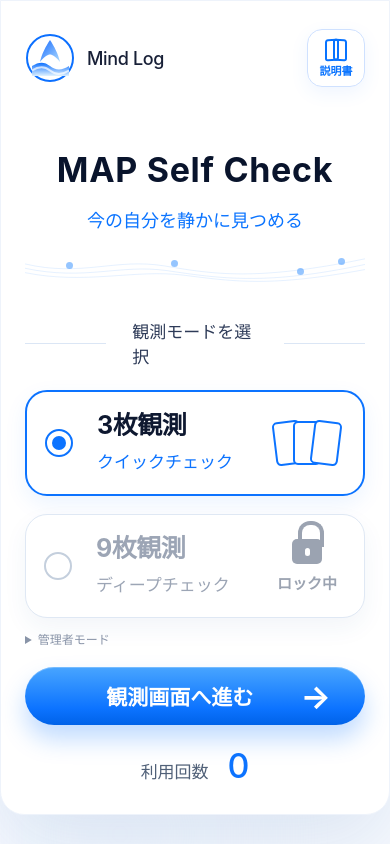
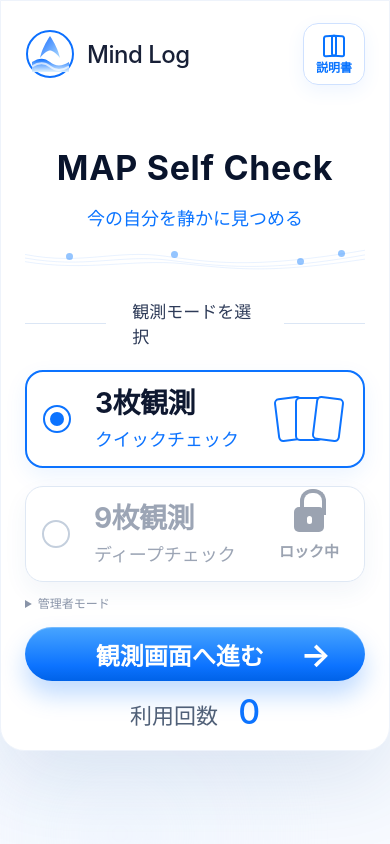
Before and after one commit to mindlog-log/map-self-check-v2, a React (Vite) app: page / in a window 390 px wide. Built offline with nearby package versions, Linux system fonts and the light colour scheme.

Commit message:
Update App.css

```diff
--- a/src/App.css
+++ b/src/App.css
@@ -1304,3 +1304,159 @@ button, input { font: inherit; }
     margin-bottom: 0 !important;
   }
 }
+/* ===== TOP・観測準備画面をスマホ1画面寄せに圧縮 ===== */
+
+@media (max-width: 760px) {
+  /* 共通：スマホ時の余白を詰める */
+  .home-panel,
+  .observe-panel {
+    min-height: auto !important;
+    padding-top: 22px !important;
+    padding-bottom: 18px !important;
+  }
+
+  .home-panel .header-row,
+  .observe-panel .header-row {
+    margin-bottom: 18px !important;
+  }
+
+  .home-panel .brand img,
+  .observe-panel .brand img {
+    width: 48px !important;
+    height: 48px !important;
+  }
+
+  .home-panel .brand span,
+  .observe-panel .brand span {
+    font-size: 24px !important;
+  }
+
+  .home-panel .mini-nav,
+  .observe-panel .mini-nav,
+  .home-panel .ghost-button,
+  .observe-panel .ghost-button {
+    width: 62px !important;
+    height: 62px !important;
+    font-size: 12px !important;
+  }
+
+  /* TOP画面 */
+  .home-panel .hero {
+    margin-top: 28px !important;
+    margin-bottom: 18px !important;
+  }
+
+  .home-panel .hero h1 {
+    font-size: 42px !important;
+    line-height: 1.05 !important;
+    margin-bottom: 12px !important;
+  }
+
+  .home-panel .hero p {
+    font-size: 19px !important;
+    line-height: 1.35 !important;
+  }
+
+  .home-panel .energy-wave {
+    height: 38px !important;
+    margin: 8px 0 22px !important;
+  }
+
+  .home-panel .section-title,
+  .home-panel .mode-title {
+    margin: 12px 0 14px !important;
+    font-size: 24px !important;
+    line-height: 1.25 !important;
+  }
+
+  .home-panel .mode-card,
+  .home-panel .option-card {
+    min-height: 82px !important;
+    padding: 12px 16px !important;
+    border-radius: 18px !important;
+  }
+
+  .home-panel .mode-card strong,
+  .home-panel .option-card strong {
+    font-size: 28px !important;
+    line-height: 1.1 !important;
+  }
+
+  .home-panel .mode-card small,
+  .home-panel .option-card small {
+    font-size: 18px !important;
+    line-height: 1.2 !important;
+  }
+
+  .home-panel .primary-button {
+    min-height: 54px !important;
+    margin-top: 16px !important;
+    margin-bottom: 10px !important;
+    font-size: 24px !important;
+  }
+
+  .home-panel .usage {
+    margin-top: 6px !important;
+    font-size: 22px !important;
+  }
+
+  /* 観測準備画面 */
+  .observe-panel .page-title {
+    margin-top: 14px !important;
+    margin-bottom: 14px !important;
+  }
+
+  .observe-panel .page-title h2 {
+    font-size: 40px !important;
+    line-height: 1.05 !important;
+    margin-bottom: 10px !important;
+  }
+
+  .observe-panel .title-line {
+    margin: 8px auto 12px !important;
+  }
+
+  .observe-panel .page-title p {
+    font-size: 22px !important;
+    line-height: 1.45 !important;
+    margin: 0 auto 12px !important;
+  }
+
+  .observe-panel .mode-pill {
+    min-height: 46px !important;
+    padding: 8px 24px !important;
+    margin: 10px auto 18px !important;
+    font-size: 24px !important;
+  }
+
+  .observe-panel .shuffle-button {
+    width: 210px !important;
+    height: 210px !important;
+    min-height: 210px !important;
+    margin: 10px auto 18px !important;
+  }
+
+  .observe-panel .shuffle-button .shuffle-icon {
+    font-size: 42px !important;
+    margin-bottom: 6px !important;
+  }
+
+  .observe-panel .shuffle-button span {
+    font-size: 25px !important;
+    line-height: 1.2 !important;
+  }
+
+  .observe-panel .shuffle-count {
+    margin: 6px 0 14px !important;
+    font-size: 22px !important;
+    line-height: 1.2 !important;
+  }
+
+  .observe-panel .outline-button,
+  .observe-panel .secondary-button {
+    min-height: 54px !important;
+    margin-top: 8px !important;
+    margin-bottom: 0 !important;
+    font-size: 22px !important;
+  }
+}
```
